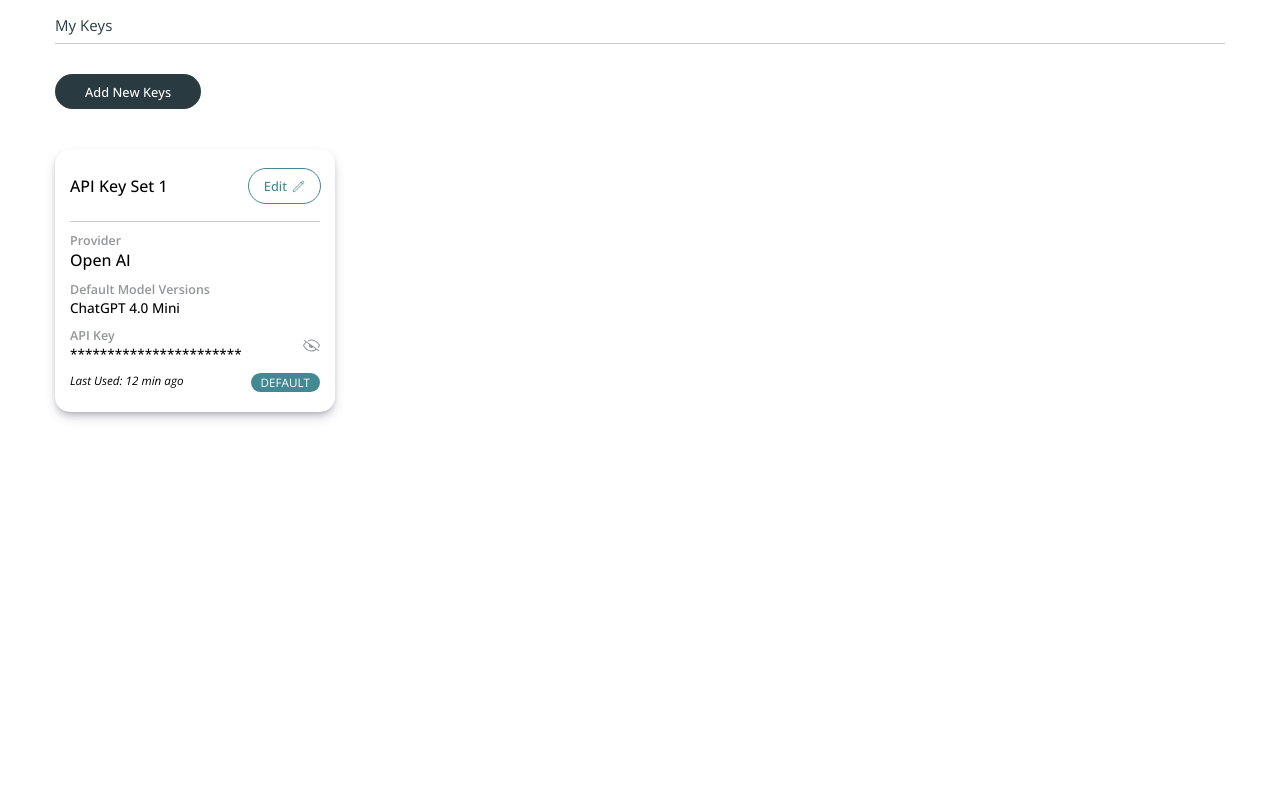
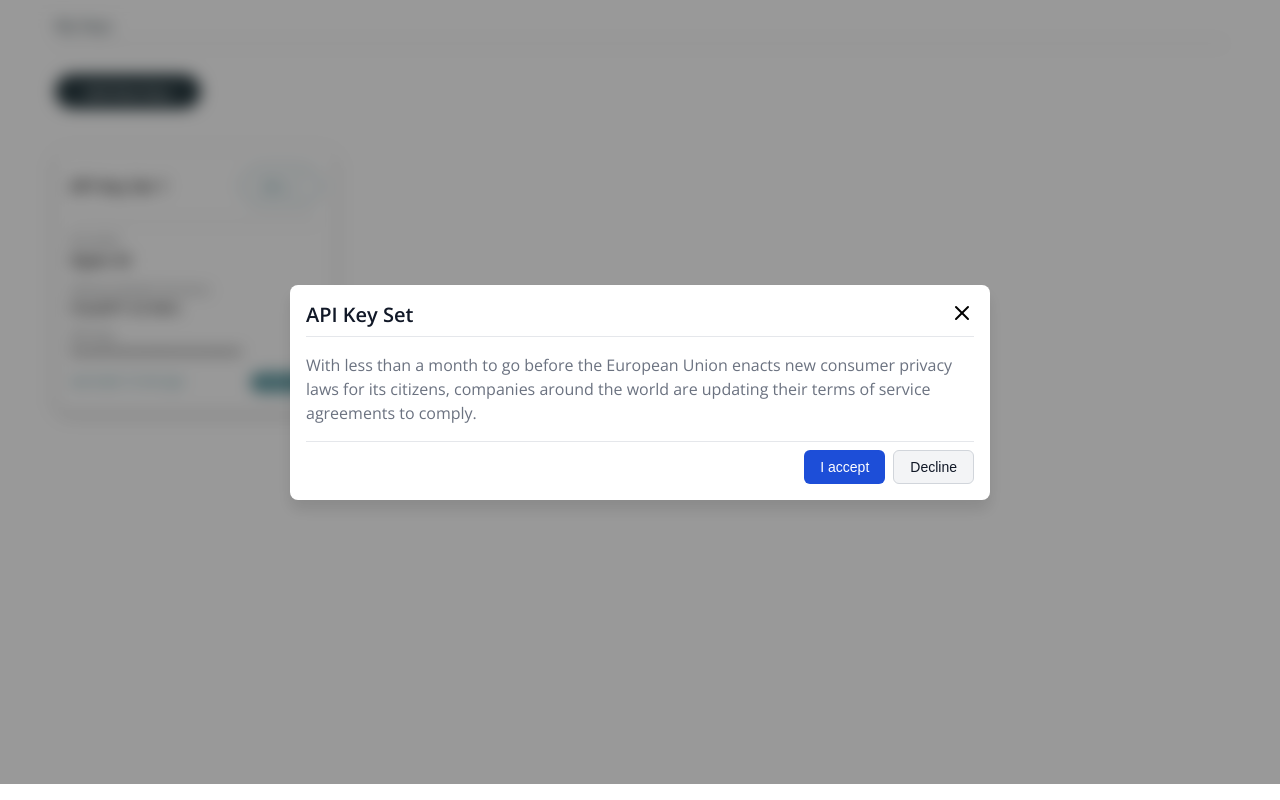
Before and after one commit to Utkarshrajmishra/api-key-sets, a React (Create React App) app: page / in a window 1280 px wide. Built offline with nearby package versions, Linux system fonts and the light colour scheme.

Commit message:
Add: Modal Component

```diff
--- a/public/index.html
+++ b/public/index.html
@@ -24,7 +24,7 @@
       work correctly both with client-side routing and a non-root public URL.
       Learn how to configure a non-root public URL by running `npm run build`.
     -->
-    <title>React App</title>
+    <title>API Key Sets</title>
   </head>
   <body>
     <noscript>You need to enable JavaScript to run this app.</noscript>
--- a/src/components/Button/Button.tsx
+++ b/src/components/Button.tsx
@@ -1,6 +1,6 @@
 import { FC, HtmlHTMLAttributes } from 'react';
 import { HiOutlinePencil } from 'react-icons/hi2';
-import './Button.css';
+import '../styles/Button.css'
 
 type ButtonProps = {
   vairant: 'primary' | 'secondary' | 'edit';
--- a/src/components/Card/Card.tsx
+++ b/src/components/Card.tsx
@@ -1,8 +1,11 @@
-import './Card.css';
-import Button from '../Button/Button';
+import '../styles/Card.css'
+import Button from './Button';
 import { GoEyeClosed, GoEye } from 'react-icons/go';
+import { useState } from 'react';
 
 const Card = () => {
+  const [toggleKey, setToggleKey] = useState(false);
+
   return (
     <section className="card-container">
       <div className="card-head">
@@ -18,16 +21,32 @@ const Card = () => {
         <p className="text-small">Default Model Versions</p>
         <p className="api-model">ChatGPT 4.0 Mini</p>
       </div>
-      <div className="flex ">
+      <div className="flex">
         <div>
           <p className="text-small">API Key</p>
-          <p className="api-key">***********************</p>
+          <p className="api-key">
+            {toggleKey ? 'YOUR_API_KEY_HERE' : '***********************'}
+          </p>
         </div>
-        <GoEyeClosed fontSize={17} color="#939596" className='icon'/>
+        {toggleKey ? (
+          <GoEye
+            onClick={() => setToggleKey(false)}
+            fontSize={17}
+            color="#939596"
+            className="icon"
+          />
+        ) : (
+          <GoEyeClosed
+            onClick={() => setToggleKey(true)}
+            fontSize={17}
+            color="#939596"
+            className="icon"
+          />
+        )}
       </div>
       <div className="card-foot">
         <p>
-          <i> Last Used: 12 min ago</i>
+          <i>Last Used: 12 min ago</i>
         </p>
         <p className="default-batch">DEFAULT</p>
       </div>
--- /dev/null
+++ b/src/components/Modal.tsx
@@ -0,0 +1,40 @@
+import '../styles/Modal.css';
+
+interface ModalProps {
+  show: boolean;
+  onClose: () => void;
+}
+
+const Modal: React.FC<ModalProps> = ({ show, onClose }) => {
+  if (!show) return null;
+
+  return (
+    <div id="default-modal" className="modal-container">
+      <div className="modal-content">
+        <div className="modal-header">
+          <h3>API Key Set</h3>
+          <button className="modal-close" onClick={onClose}>
+           <img src="/images/cancel.svg" alt="Close Modal Button" />
+          </button>
+        </div>
+        <div className="modal-body">
+          <p>
+            With less than a month to go before the European Union enacts new
+            consumer privacy laws for its citizens, companies around the world
+            are updating their terms of service agreements to comply.
+          </p>
+        </div>
+        <div className="modal-footer">
+          <button className="btn-accept" onClick={onClose}>
+            I accept
+          </button>
+          <button className="btn-decline" onClick={onClose}>
+            Decline
+          </button>
+        </div>
+      </div>
+    </div>
+  );
+};
+
+export default Modal;
--- a/src/pages/Dashboard.tsx
+++ b/src/pages/Dashboard.tsx
@@ -1,25 +1,38 @@
-import './Dashboard.css';
-import Button from '../components/Button/Button';
-import Card from '../components/Card/Card';
+import '../styles/Dashboard.css';
+import Button from '../components/Button';
+import Card from '../components/Card';
+import Modal from '../components/Modal';
+import { useState } from 'react';
 
-const Dashboard =()=>{
+const Dashboard = () => {
+  const [showModal, setShowModal] = useState(true);
 
-    const handleClick =()=> console.log("Button Clicked")
-    return(
+  const handleModal = () => setShowModal((showModal) => !showModal);
+
+  const handleClick = () => console.log('Button Clicked');
+  return (
     <main>
-        <section className='main-container'>
+      <section className="main-container">
         <div>
-                <p className='dashboard-heading'>My Keys</p>
+          <p className="dashboard-heading">My Keys</p>
           <div className="divider"></div>
         </div>
-            <div className='bottom-container'>
-                <Button onClick={handleClick} message='Add New Keys' vairant='primary'/>
+        <div className="bottom-container">
+          <Button
+            onClick={handleModal}
+            message="Add New Keys"
+            vairant="primary"
+          />
 
-                <Card/>
+          <Card />
         </div>
       </section>
+      <Modal
+        show={showModal}
+        onClose={() => setShowModal((showModal) => !showModal)}
+      />
     </main>
-    )
-}
+  );
+};
 
 export default Dashboard;
--- a/src/components/Button/Button.css
+++ b/src/styles/Button.css
@@ -22,7 +22,7 @@
 
 
 .edit{
-  padding: 8px 15px 8px 15px;
+  padding: 8px 18px 8px 18px;
   display: flex;
   align-items: center;
   border-radius: 20px;
--- a/src/components/Card/Card.css
+++ b/src/styles/Card.css
@@ -1,8 +1,7 @@
 .card-container {
   max-width: 280px;
   border-radius: 15px;
-  box-shadow: rgba(50, 50, 93, 0.25) 0px 6px 12px -2px,
-    rgba(0, 0, 0, 0.3) 0px 3px 7px -3px;
+  box-shadow: rgba(0, 0, 0, 0.24) 0px 3px 8px;
   display: flex;
   padding: 20px 15px 20px 15px;
   flex-direction: column;
@@ -51,6 +50,7 @@
 }
 
 .card-foot {
+ color: var(--color-secondary);
   font-size: 0.73rem;
   display: flex;
   justify-content: space-between;
--- /dev/null
+++ b/src/styles/Modal.css
@@ -0,0 +1,104 @@
+.modal-container {
+  position: fixed;
+  top: 0;
+  right: 0;
+  left: 0;
+  z-index: 50;
+  display: flex;
+  justify-content: center;
+  align-items: center;
+  width: 100%;
+  height: calc(100% - 1rem);
+  max-height: 100%;
+  overflow-y: auto;
+  overflow-x: hidden;
+  backdrop-filter: blur(8px); /* Apply blur effect */
+  background-color: rgba(0, 0, 0, 0.4); /* Optional: Add a semi-transparent overlay */
+}
+
+.modal-content {
+  background-color: #fff;
+  border-radius: 0.5rem;
+  box-shadow: 0 10px 15px rgba(0, 0, 0, 0.1);
+  max-width: 700px;
+  width: 100%;
+  padding: 1rem;
+  position: relative;
+}
+
+.modal-header {
+  display: flex;
+  justify-content: space-between;
+  align-items: center;
+  border-bottom: 1px solid #e5e7eb;
+  padding-bottom: 0.5rem;
+}
+
+.modal-header h3 {
+  font-size: 1.25rem;
+  font-weight: 600;
+  color: #111827;
+}
+
+.modal-close {
+  background: transparent;
+  border: none;
+  cursor: pointer;
+}
+
+.modal-close:hover .modal-icon {
+  stroke: #1f2937;
+}
+
+.modal-icon {
+  width: 1.5rem;
+  height: 1.5rem;
+  stroke: #6b7280;
+}
+
+.modal-body {
+  padding: 1rem 0;
+}
+
+.modal-body p {
+  font-size: 1rem;
+  line-height: 1.5;
+  color: #6b7280;
+}
+
+.modal-footer {
+  display: flex;
+  justify-content: flex-end;
+  border-top: 1px solid #e5e7eb;
+  padding-top: 0.5rem;
+}
+
+.btn-accept {
+  background-color: #1d4ed8;
+  color: #fff;
+  padding: 0.5rem 1rem;
+  border-radius: 0.375rem;
+  cursor: pointer;
+  border: none;
+  font-size: 0.875rem;
+}
+
+.btn-accept:hover {
+  background-color: #2563eb;
+}
+
+.btn-decline {
+  background-color: #f3f4f6;
+  color: #111827;
+  padding: 0.5rem 1rem;
+  border-radius: 0.375rem;
+  cursor: pointer;
+  border: 1px solid #d1d5db;
+  margin-left: 0.5rem;
+  font-size: 0.875rem;
+}
+
+.btn-decline:hover {
+  background-color: #e5e7eb;
+  color: #1d4ed8;
+}
```
Also changed, not shown: public/images/cancel.svg (added), src/styles/Dashboard.css (renamed from src/pages/Dashboard.css). Lines whose indentation alone changed are shown as unchanged.
